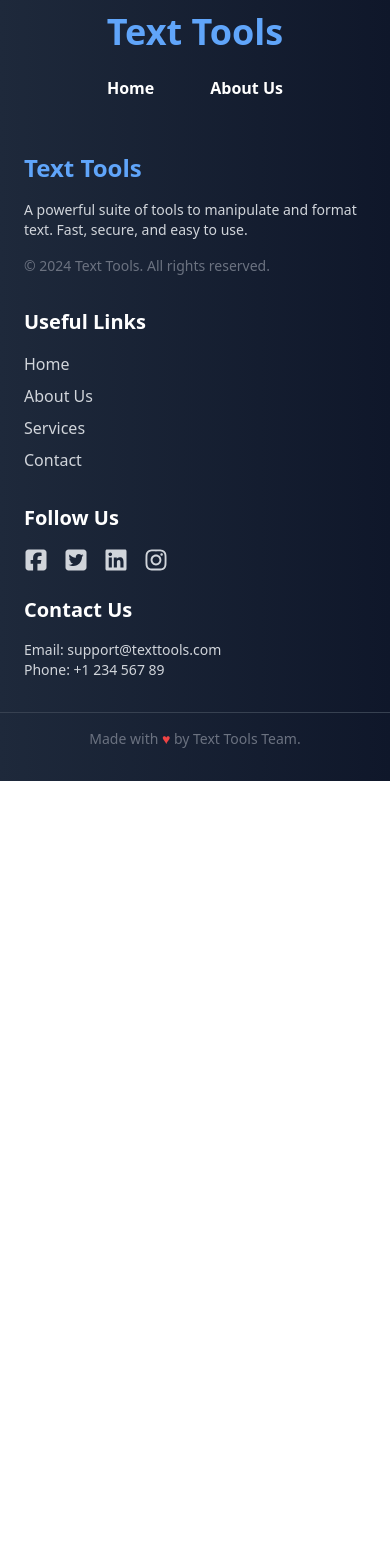
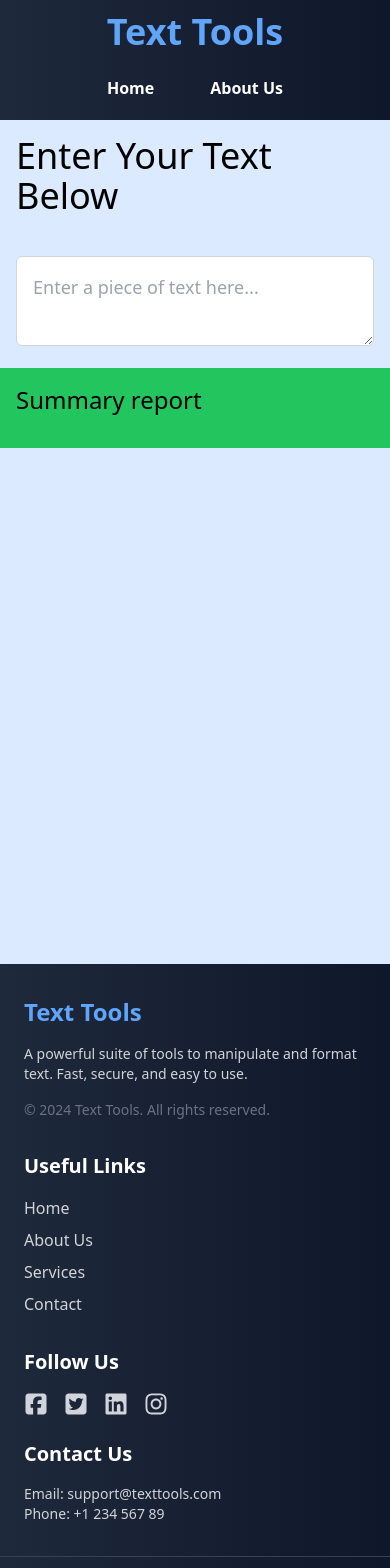
Before and after one commit to IamDevTrivedi/Text-Utility, a React (Create React App) app: page / in a window 390 px wide. Shown: the top 1568 px of the page. Before the commit the page ends 844 px from the top, so only its background shows below. Built offline with nearby package versions, Linux system fonts and the light colour scheme.

Commit message:
Day 1 Completed

```diff
--- a/src/components/Footer.js
+++ b/src/components/Footer.js
@@ -1,4 +1,5 @@
 import React from 'react';
+import SocialLinks from './SocialLinks';
 
 export default function Footer() {
   return (
@@ -45,42 +46,8 @@ export default function Footer() {
         {/* Social Media and Contact Info */}
         <div>
           <h3 className="text-xl font-semibold text-white mb-4">Follow Us</h3>
-          <div className="flex space-x-4">
-            <a
-              href="https://facebook.com"
-              target="_blank"
-              rel="noopener noreferrer"
-              className="hover:text-blue-500 transition duration-300"
-            >
 
-              <svg xmlns="http://www.w3.org/2000/svg" width="24" height="24" viewBox="0 0 448 512"><path d="M64 32C28.7 32 0 60.7 0 96V416c0 35.3 28.7 64 64 64h98.2V334.2H109.4V256h52.8V222.3c0-87.1 39.4-127.5 125-127.5c16.2 0 44.2 3.2 55.7 6.4V172c-6-.6-16.5-1-29.6-1c-42 0-58.2 15.9-58.2 57.2V256h83.6l-14.4 78.2H255V480H384c35.3 0 64-28.7 64-64V96c0-35.3-28.7-64-64-64H64z" fill="currentColor" /></svg>
-
-            </a>
-            <a
-              href="https://twitter.com"
-              target="_blank"
-              rel="noopener noreferrer"
-              className="hover:text-blue-400 transition duration-300"
-            >
-              <svg xmlns="http://www.w3.org/2000/svg" width="24" height="24" viewBox="0 0 448 512"><path d="M64 32C28.7 32 0 60.7 0 96V416c0 35.3 28.7 64 64 64H384c35.3 0 64-28.7 64-64V96c0-35.3-28.7-64-64-64H64zM351.3 199.3v0c0 86.7-66 186.6-186.6 186.6c-37.2 0-71.7-10.8-100.7-29.4c5.3 .6 10.4 .8 15.8 .8c30.7 0 58.9-10.4 81.4-28c-28.8-.6-53-19.5-61.3-45.5c10.1 1.5 19.2 1.5 29.6-1.2c-30-6.1-52.5-32.5-52.5-64.4v-.8c8.7 4.9 18.9 7.9 29.6 8.3c-9-6-16.4-14.1-21.5-23.6s-7.8-20.2-7.7-31c0-12.2 3.2-23.4 8.9-33.1c32.3 39.8 80.8 65.8 135.2 68.6c-9.3-44.5 24-80.6 64-80.6c18.9 0 35.9 7.9 47.9 20.7c14.8-2.8 29-8.3 41.6-15.8c-4.9 15.2-15.2 28-28.8 36.1c13.2-1.4 26-5.1 37.8-10.2c-8.9 13.1-20.1 24.7-32.9 34c.2 2.8 .2 5.7 .2 8.5z" fill="currentColor" /></svg>
-            </a>
-            <a
-              href="https://linkedin.com"
-              target="_blank"
-              rel="noopener noreferrer"
-              className="hover:text-blue-700 transition duration-300"
-            >
-              <svg xmlns="http://www.w3.org/2000/svg" width="24" height="24" viewBox="0 0 448 512"><path d="M416 32H31.9C14.3 32 0 46.5 0 64.3v383.4C0 465.5 14.3 480 31.9 480H416c17.6 0 32-14.5 32-32.3V64.3c0-17.8-14.4-32.3-32-32.3zM135.4 416H69V202.2h66.5V416zm-33.2-243c-21.3 0-38.5-17.3-38.5-38.5S80.9 96 102.2 96c21.2 0 38.5 17.3 38.5 38.5 0 21.3-17.2 38.5-38.5 38.5zm282.1 243h-66.4V312c0-24.8-.5-56.7-34.5-56.7-34.6 0-39.9 27-39.9 54.9V416h-66.4V202.2h63.7v29.2h.9c8.9-16.8 30.6-34.5 62.9-34.5 67.2 0 79.7 44.3 79.7 101.9V416z" fill="currentColor" /></svg>
-            </a>
-            <a
-              href="https://instagram.com"
-              target="_blank"
-              rel="noopener noreferrer"
-              className="hover:text-pink-400 transition duration-300"
-            >
-              <svg xmlns="http://www.w3.org/2000/svg" width="24" height="24" viewBox="0 0 448 512"><path d="M224.1 141c-63.6 0-114.9 51.3-114.9 114.9s51.3 114.9 114.9 114.9S339 319.5 339 255.9 287.7 141 224.1 141zm0 189.6c-41.1 0-74.7-33.5-74.7-74.7s33.5-74.7 74.7-74.7 74.7 33.5 74.7 74.7-33.6 74.7-74.7 74.7zm146.4-194.3c0 14.9-12 26.8-26.8 26.8-14.9 0-26.8-12-26.8-26.8s12-26.8 26.8-26.8 26.8 12 26.8 26.8zm76.1 27.2c-1.7-35.9-9.9-67.7-36.2-93.9-26.2-26.2-58-34.4-93.9-36.2-37-2.1-147.9-2.1-184.9 0-35.8 1.7-67.6 9.9-93.9 36.1s-34.4 58-36.2 93.9c-2.1 37-2.1 147.9 0 184.9 1.7 35.9 9.9 67.7 36.2 93.9s58 34.4 93.9 36.2c37 2.1 147.9 2.1 184.9 0 35.9-1.7 67.7-9.9 93.9-36.2 26.2-26.2 34.4-58 36.2-93.9 2.1-37 2.1-147.8 0-184.8zM398.8 388c-7.8 19.6-22.9 34.7-42.6 42.6-29.5 11.7-99.5 9-132.1 9s-102.7 2.6-132.1-9c-19.6-7.8-34.7-22.9-42.6-42.6-11.7-29.5-9-99.5-9-132.1s-2.6-102.7 9-132.1c7.8-19.6 22.9-34.7 42.6-42.6 29.5-11.7 99.5-9 132.1-9s102.7-2.6 132.1 9c19.6 7.8 34.7 22.9 42.6 42.6 11.7 29.5 9 99.5 9 132.1s2.7 102.7-9 132.1z" fill="currentColor" /></svg>
-            </a>
-          </div>
+          <SocialLinks />
 
           <h3 className="text-xl font-semibold text-white mt-6 mb-4">Contact Us</h3>
           <p className="text-sm">
--- a/src/components/Main.js
+++ b/src/components/Main.js
@@ -1,11 +1,36 @@
-import React from 'react'
+import React from 'react';
 
 export default function Main() {
     return (
-        <div>
+        <div className='bg-blue-100 h-screen flex flex-col md:flex-row'>
+            {/* Right Section */}
+            <div className='w-full md:w-3/4 p-4 flex flex-col'>
+                <div className='flex-grow'>
+                    <h2 className='text-black text-4xl mb-4'>Enter Your Text Below</h2>
+                    <div className='flex-grow'>
+
+
+                        {<div className='mt-10 '> </div>}
+
+                        <textarea
+                            className='w-full h-full p-4 text-lg border border-gray-300 rounded-md focus:outline-none focus:border-blue-500 transition duration-300'
+                            placeholder='Enter a piece of text here...'
+                        ></textarea>
+                    </div>
+                </div>
+            </div>
+
+            {/* Left Section with 5x2 Table */}
+            <div className='bg-green-500 w-full md:w-1/4 p-4 flex flex-col'>
+                <div className='flex-grow'>
+                    <h2 className='text-black text-2xl mb-4'>Summary report</h2>
+                    <div className='flex-grow'>
 
 
 
+                    </div>
+                </div>
+            </div>
         </div>
-    )
+    );
 }
--- /dev/null
+++ b/src/components/SocialLinks.js
@@ -0,0 +1,44 @@
+import React from 'react'
+
+export default function SocialLinks() {
+    return (
+        <>
+            <div className="flex space-x-4">
+                <a
+                    href="https://facebook.com"
+                    target="_blank"
+                    rel="noopener noreferrer"
+                    className="hover:text-blue-500 transition duration-300"
+                >
+
+                    <svg xmlns="http://www.w3.org/2000/svg" width="24" height="24" viewBox="0 0 448 512"><path d="M64 32C28.7 32 0 60.7 0 96V416c0 35.3 28.7 64 64 64h98.2V334.2H109.4V256h52.8V222.3c0-87.1 39.4-127.5 125-127.5c16.2 0 44.2 3.2 55.7 6.4V172c-6-.6-16.5-1-29.6-1c-42 0-58.2 15.9-58.2 57.2V256h83.6l-14.4 78.2H255V480H384c35.3 0 64-28.7 64-64V96c0-35.3-28.7-64-64-64H64z" fill="currentColor" /></svg>
+
+                </a>
+                <a
+                    href="https://twitter.com"
+                    target="_blank"
+                    rel="noopener noreferrer"
+                    className="hover:text-blue-400 transition duration-300"
+                >
+                    <svg xmlns="http://www.w3.org/2000/svg" width="24" height="24" viewBox="0 0 448 512"><path d="M64 32C28.7 32 0 60.7 0 96V416c0 35.3 28.7 64 64 64H384c35.3 0 64-28.7 64-64V96c0-35.3-28.7-64-64-64H64zM351.3 199.3v0c0 86.7-66 186.6-186.6 186.6c-37.2 0-71.7-10.8-100.7-29.4c5.3 .6 10.4 .8 15.8 .8c30.7 0 58.9-10.4 81.4-28c-28.8-.6-53-19.5-61.3-45.5c10.1 1.5 19.2 1.5 29.6-1.2c-30-6.1-52.5-32.5-52.5-64.4v-.8c8.7 4.9 18.9 7.9 29.6 8.3c-9-6-16.4-14.1-21.5-23.6s-7.8-20.2-7.7-31c0-12.2 3.2-23.4 8.9-33.1c32.3 39.8 80.8 65.8 135.2 68.6c-9.3-44.5 24-80.6 64-80.6c18.9 0 35.9 7.9 47.9 20.7c14.8-2.8 29-8.3 41.6-15.8c-4.9 15.2-15.2 28-28.8 36.1c13.2-1.4 26-5.1 37.8-10.2c-8.9 13.1-20.1 24.7-32.9 34c.2 2.8 .2 5.7 .2 8.5z" fill="currentColor" /></svg>
+                </a>
+                <a
+                    href="https://linkedin.com"
+                    target="_blank"
+                    rel="noopener noreferrer"
+                    className="hover:text-blue-700 transition duration-300"
+                >
+                    <svg xmlns="http://www.w3.org/2000/svg" width="24" height="24" viewBox="0 0 448 512"><path d="M416 32H31.9C14.3 32 0 46.5 0 64.3v383.4C0 465.5 14.3 480 31.9 480H416c17.6 0 32-14.5 32-32.3V64.3c0-17.8-14.4-32.3-32-32.3zM135.4 416H69V202.2h66.5V416zm-33.2-243c-21.3 0-38.5-17.3-38.5-38.5S80.9 96 102.2 96c21.2 0 38.5 17.3 38.5 38.5 0 21.3-17.2 38.5-38.5 38.5zm282.1 243h-66.4V312c0-24.8-.5-56.7-34.5-56.7-34.6 0-39.9 27-39.9 54.9V416h-66.4V202.2h63.7v29.2h.9c8.9-16.8 30.6-34.5 62.9-34.5 67.2 0 79.7 44.3 79.7 101.9V416z" fill="currentColor" /></svg>
+                </a>
+                <a
+                    href="https://instagram.com"
+                    target="_blank"
+                    rel="noopener noreferrer"
+                    className="hover:text-pink-400 transition duration-300"
+                >
+                    <svg xmlns="http://www.w3.org/2000/svg" width="24" height="24" viewBox="0 0 448 512"><path d="M224.1 141c-63.6 0-114.9 51.3-114.9 114.9s51.3 114.9 114.9 114.9S339 319.5 339 255.9 287.7 141 224.1 141zm0 189.6c-41.1 0-74.7-33.5-74.7-74.7s33.5-74.7 74.7-74.7 74.7 33.5 74.7 74.7-33.6 74.7-74.7 74.7zm146.4-194.3c0 14.9-12 26.8-26.8 26.8-14.9 0-26.8-12-26.8-26.8s12-26.8 26.8-26.8 26.8 12 26.8 26.8zm76.1 27.2c-1.7-35.9-9.9-67.7-36.2-93.9-26.2-26.2-58-34.4-93.9-36.2-37-2.1-147.9-2.1-184.9 0-35.8 1.7-67.6 9.9-93.9 36.1s-34.4 58-36.2 93.9c-2.1 37-2.1 147.9 0 184.9 1.7 35.9 9.9 67.7 36.2 93.9s58 34.4 93.9 36.2c37 2.1 147.9 2.1 184.9 0 35.9-1.7 67.7-9.9 93.9-36.2 26.2-26.2 34.4-58 36.2-93.9 2.1-37 2.1-147.8 0-184.8zM398.8 388c-7.8 19.6-22.9 34.7-42.6 42.6-29.5 11.7-99.5 9-132.1 9s-102.7 2.6-132.1-9c-19.6-7.8-34.7-22.9-42.6-42.6-11.7-29.5-9-99.5-9-132.1s-2.6-102.7 9-132.1c7.8-19.6 22.9-34.7 42.6-42.6 29.5-11.7 99.5-9 132.1-9s102.7-2.6 132.1 9c19.6 7.8 34.7 22.9 42.6 42.6 11.7 29.5 9 99.5 9 132.1s2.7 102.7-9 132.1z" fill="currentColor" /></svg>
+                </a>
+            </div>
+        </>
+    )
+}
```
Also changed, not shown: tailwind.config.js (line endings or trailing spaces).
